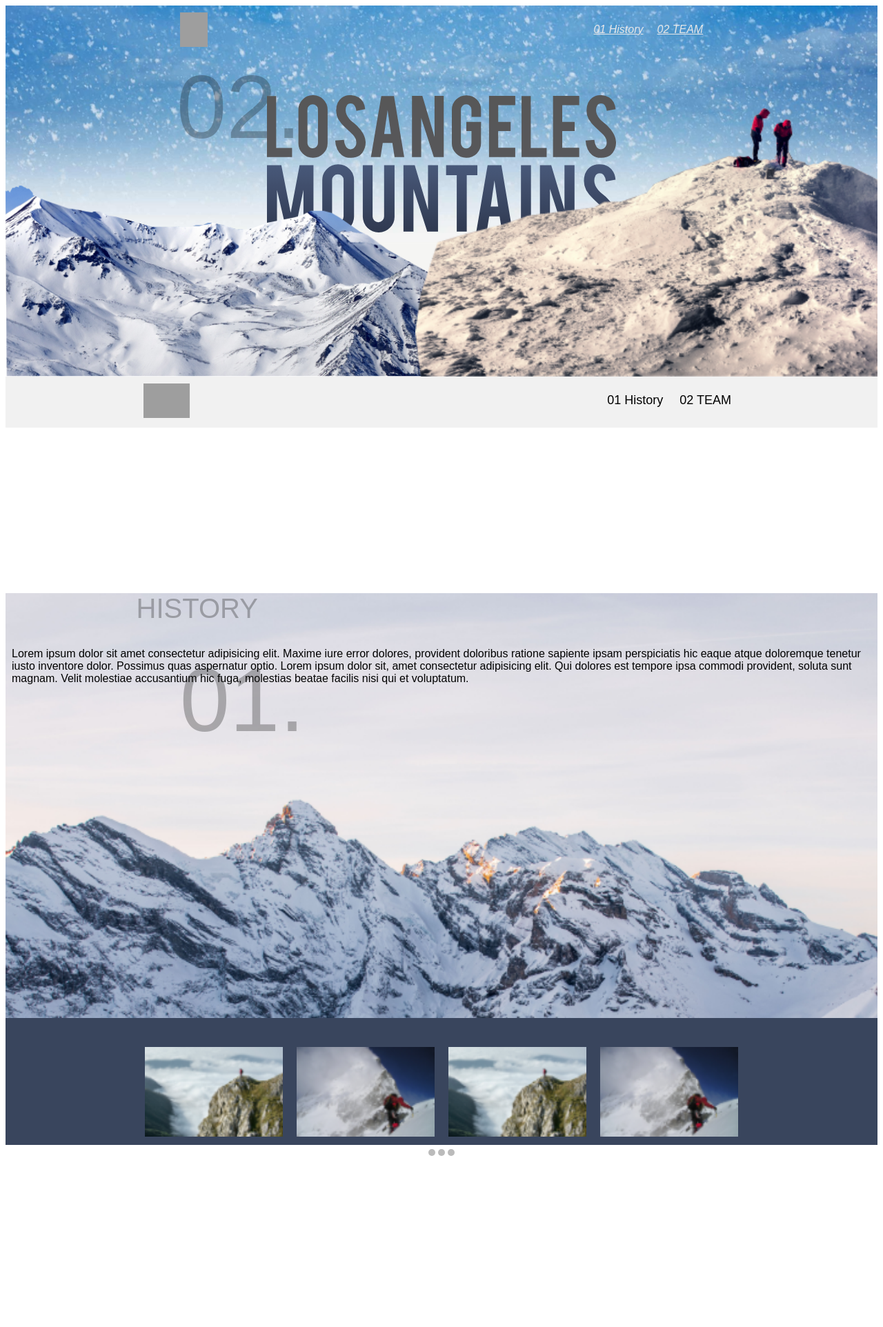
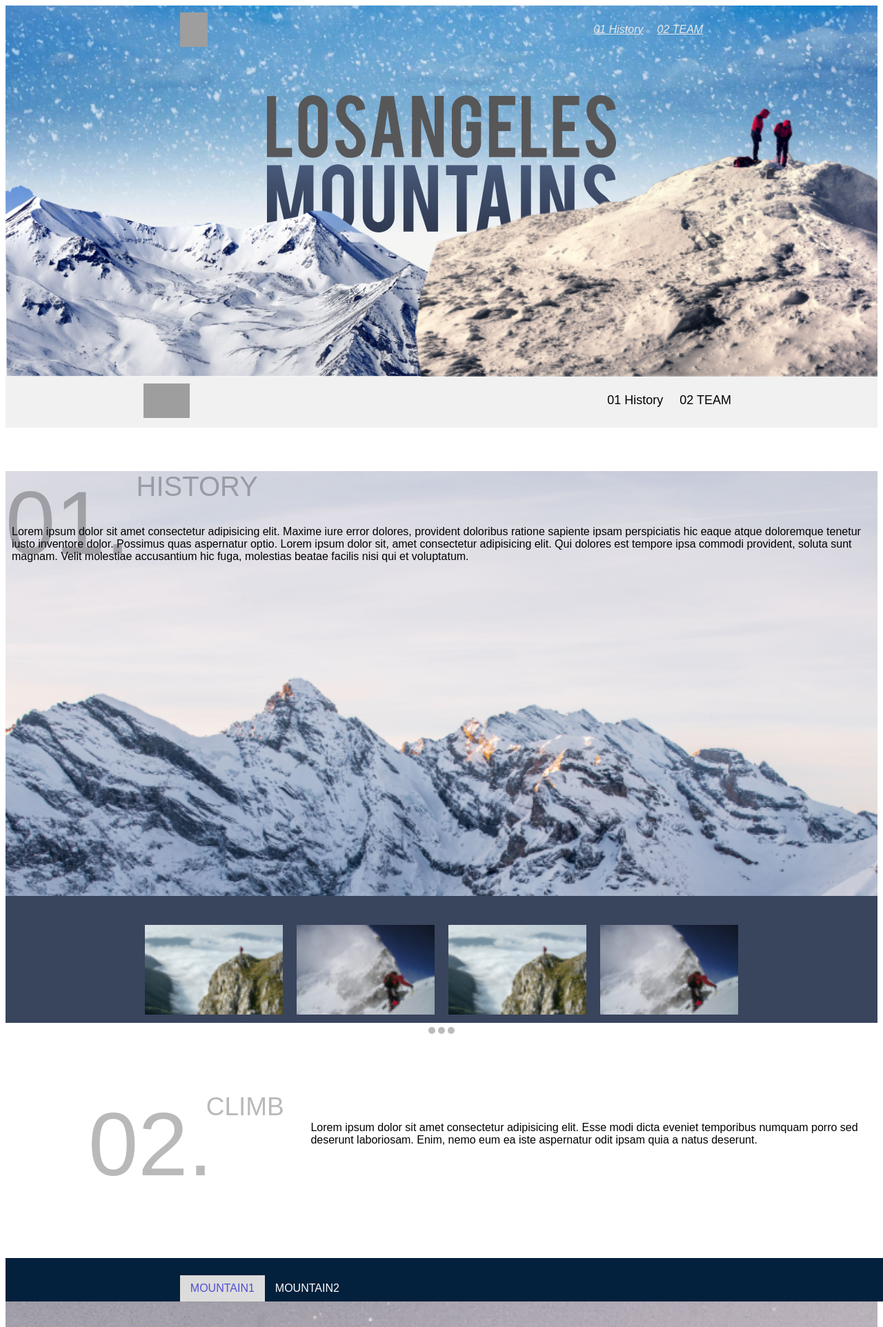
Before and after one commit to Pratikdc/HTML-assesment, a PHP site: page / in a window 1280 px wide; the page is wider, and only the part inside the window is pictured. Shown: the top 1924 px of that part at 69% size. Run offline with PHP 8.4, Linux system fonts and the light colour scheme; grey boxes are pictures that could not be loaded.

Commit message:
update 3

```diff
--- a/index.html
+++ b/index.html
@@ -58,10 +58,11 @@
                 <div class="col-2"></div>
                 <div class="col-1">
                     <div class="number1">01.</div>
-                </div>
-                <div class="col-5">
                     <div class="heading1">HISTORY</div>
                 </div>
+                <!--<div class="col-5">
+                    <div class="heading1">HISTORY</div>
+                </div>-->
                 <div class="col-4"></div>
             </div>
             <br>
@@ -74,7 +75,7 @@
                 <!-- <div class="col-2"></div> -->
             </div>
         </div>
-        <div class="container" id="content-mobile">
+        <!--<div class="container" id="content-mobile">
             <div class="row">
                 <div class="col-3">
                     <div class="number1">01.</div>
@@ -90,9 +91,9 @@
                     <p style="padding-left: 9px;">Lorem ipsum dolor sit amet consectetur adipisicing elit. Maxime iure error dolores, provident doloribus ratione sapiente ipsam perspiciatis hic eaque atque doloremque tenetur iusto inventore dolor. Possimus quas aspernatur optio. Lorem
                         ipsum dolor sit, amet consectetur adipisicing elit. Qui dolores est tempore ipsa commodi provident, soluta sunt magnam. Velit molestiae accusantium hic fuga, molestias beatae facilis nisi qui et voluptatum.</p>
                 </div>
-                <!-- <div class="col-2"></div> -->
+
             </div>
-        </div>
+        </div> -->
         <div class="blackbg">
             <div class="thumb">
                 <div><img src="image/thumb1.png" alt="" /></div>
@@ -121,23 +122,23 @@
                     <div class="heading21">CLIMB</div>
                 </div>
                 <div class="col-6">
-                    <p style="margin-top: 15%;">Lorem ipsum dolor sit amet consectetur adipisicing elit. Esse modi dicta eveniet temporibus numquam porro sed deserunt laboriosam. Enim, nemo eum ea iste aspernatur odit ipsam quia a natus deserunt.</p>
+                    <p class="content">Lorem ipsum dolor sit amet consectetur adipisicing elit. Esse modi dicta eveniet temporibus numquam porro sed deserunt laboriosam. Enim, nemo eum ea iste aspernatur odit ipsam quia a natus deserunt.</p>
                 </div>
             </div>
         </div>
         <div class="container" id="content-mobile">
-            <div class="row">
+           <!-- <div class="row">
                 <div class="col-4">
                     <div class="number21">02.</div>
                 </div>
                 <div class="col-8">
                     <div class="heading21">CLIMB</div>
-                </div>
+                </div>-->
             </div>
-            <div class="row">
+           <!-- <div class="row">
                 <div class="col">
                     <p style="margin-top: 5%;">Lorem ipsum dolor sit amet consectetur adipisicing elit. Esse modi dicta eveniet temporibus numquam porro sed deserunt laboriosam. Enim, nemo eum ea iste aspernatur odit ipsam quia a natus deserunt.</p>
-                </div>
+                </div>-->
             </div>
         </div>
     </section>
--- a/style.css
+++ b/style.css
@@ -150,7 +150,7 @@
     left: 20%;
     font-size: 90px;
     top: 10%;
-    color: rgb(22, 22, 22, 0.3);
+    color: rgba(22, 22, 22, 0.3);
   }
   .heading1 {
     font-size: 50px;
@@ -405,21 +405,21 @@
   }
   .number1 {
     position: absolute;
-    left: 20%;
+    /* left: 20%;*/
     font-size: 130px;
-    top: 10%;
+    /*top: 10%;*/
     color: rgb(22, 22, 22, 0.3);
   }
   .number21 {
     position: absolute;
-    left: 20%;
+    left: 10%;
     font-size: 130px;
-    top: 10%;
+    /*top: 150%;*/
     color: rgb(22, 22, 22, 0.3);
   }
   .heading1 {
     font-size: 40px;
-    margin-top: 19%;
+    margin-top: 5%;
     margin-left: 15%;
     color: rgb(22, 22, 22, 0.3);
   }
@@ -437,9 +437,14 @@
   }
   .heading21 {
     font-size: 37px;
-    margin-top: 31%;
+    margin-top: 8%;
     margin-left: 23%;
     color: rgb(22, 22, 22, 0.3);
+  }
+
+  .content {
+    margin-top: 0.01px;
+    margin-left: 35%;
   }
   .dtext {
     position: absolute;
@@ -505,11 +510,13 @@
   .navlink {
     padding: 10px 15px;
     color: white;
+    margin-top: 20%;
   }
   .navlinkactive {
     padding: 10px 15px;
     color: rgba(45, 42, 209, 0.8);
     background-color: gainsboro;
+    margin-top: 20%;
   }
   .main3 a {
     text-decoration: none;
@@ -549,18 +556,18 @@
 /* Contents Display according to screen size */
 
 @media (max-width: 767px) {
-  #content-desktop {
+  /* #content-desktop {
     display: none;
-  }
+  }*/
   #content-mobile {
     display: block;
   }
 }
 
 @media (min-width: 768px) {
-  #content-desktop {
+  /* #content-desktop {
     display: block;
-  }
+  }*/
   #content-mobile {
     display: none;
   }
```
